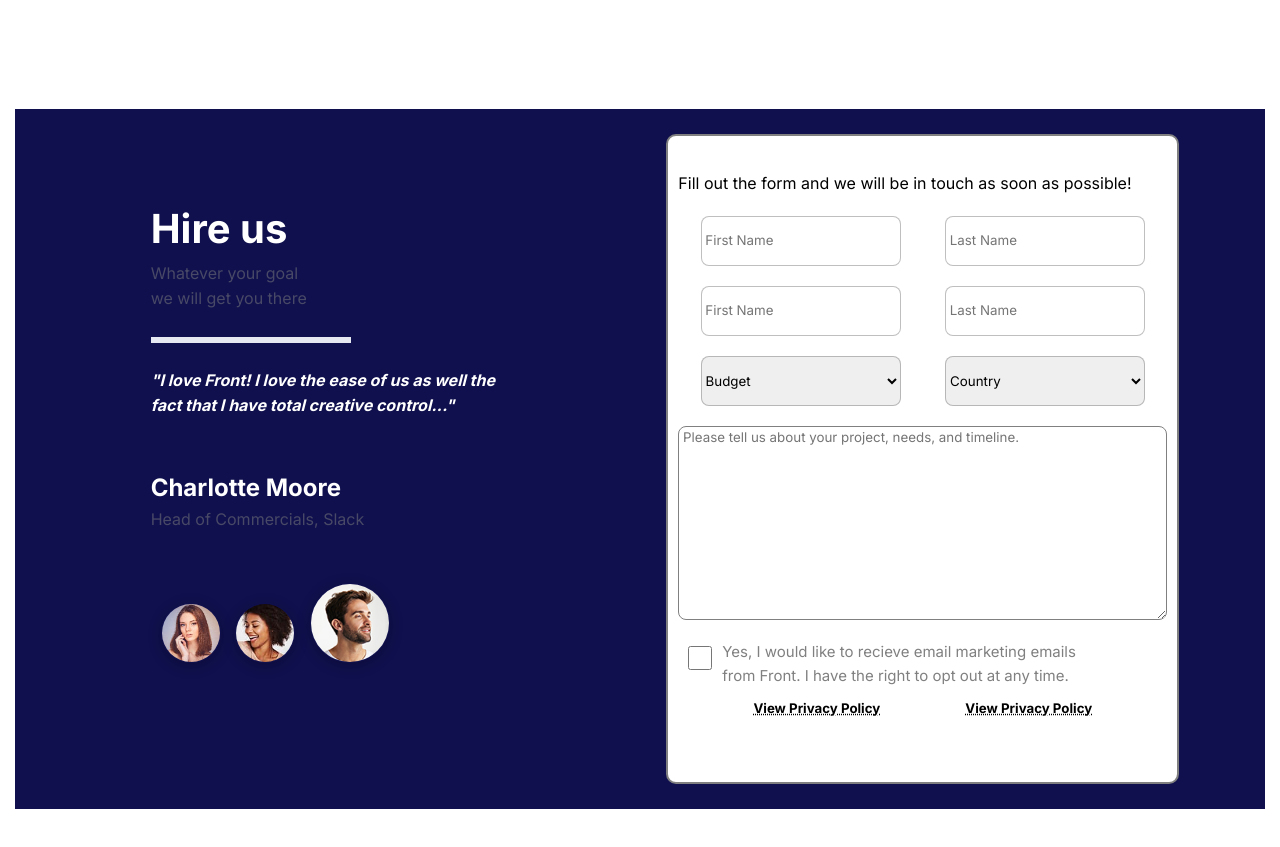
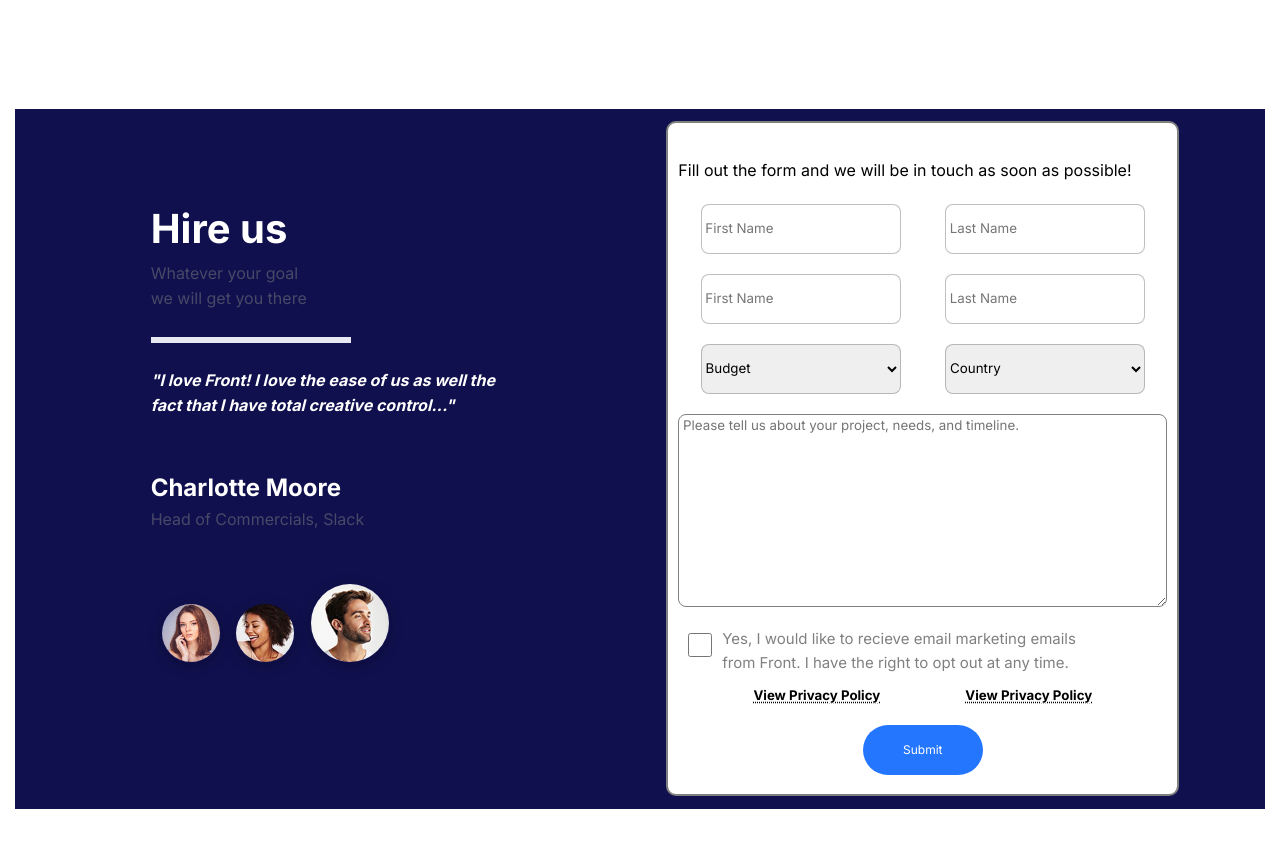
Before and after one commit to natespencer28/Saas_Project, a plain HTML site: page index.html in a window 1280 px wide. Shown: the part 4680-5527 px from the top of the page. Drawn offline with nearby package versions, Linux system fonts and the light colour scheme.

Commit message:
finished submission form with button

```diff
--- a/index.html
+++ b/index.html
@@ -351,6 +351,9 @@
         <h5>View Privacy Policy</h5>
         <h5>View Privacy Policy</h5>
       </div>
+      <div class="submit">
+        <div class="btn">Submit</div>
+      </div>
     </form>
   </div>
   </section>
--- a/styles.css
+++ b/styles.css
@@ -502,7 +502,7 @@ background-size: cover;
 }
 
 .form{
-  height: 650px;
+  height: 675px;
   padding-top: 25px;
   border: 1px solid white;
   border-radius: 10px;
@@ -574,3 +574,20 @@ textarea{
 .policy h5{
   text-decoration: dotted underline;
 }
+
+.submit{
+  display: flex;
+  justify-content: center;
+  align-items: center;
+  padding-top: 18px;
+}
+
+.submit .btn{
+  display: flex;
+  align-content: center;
+  justify-content: center;
+  align-items: center;
+  height: 50px;
+  width: 120px;
+  cursor: pointer;
+}
```
